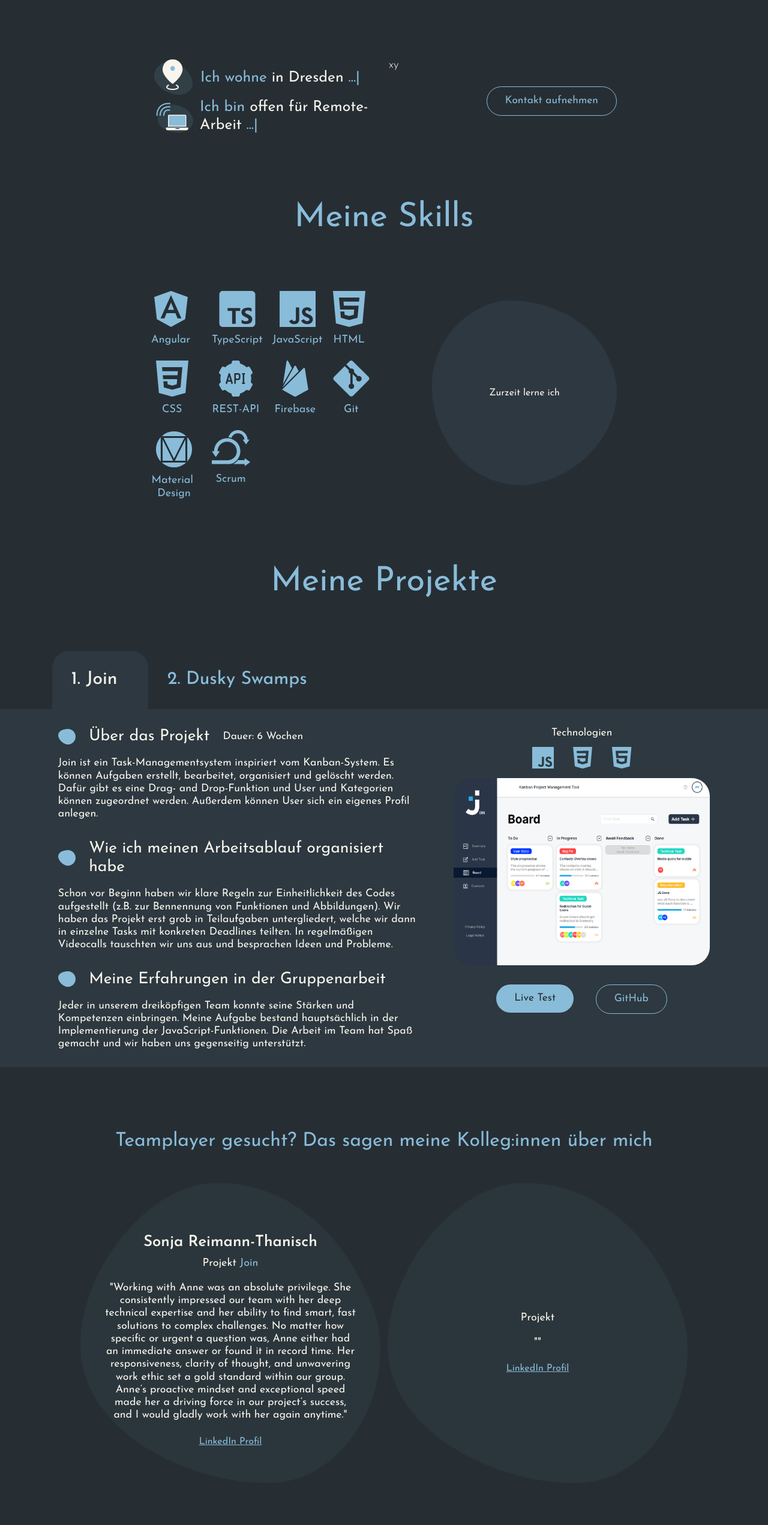
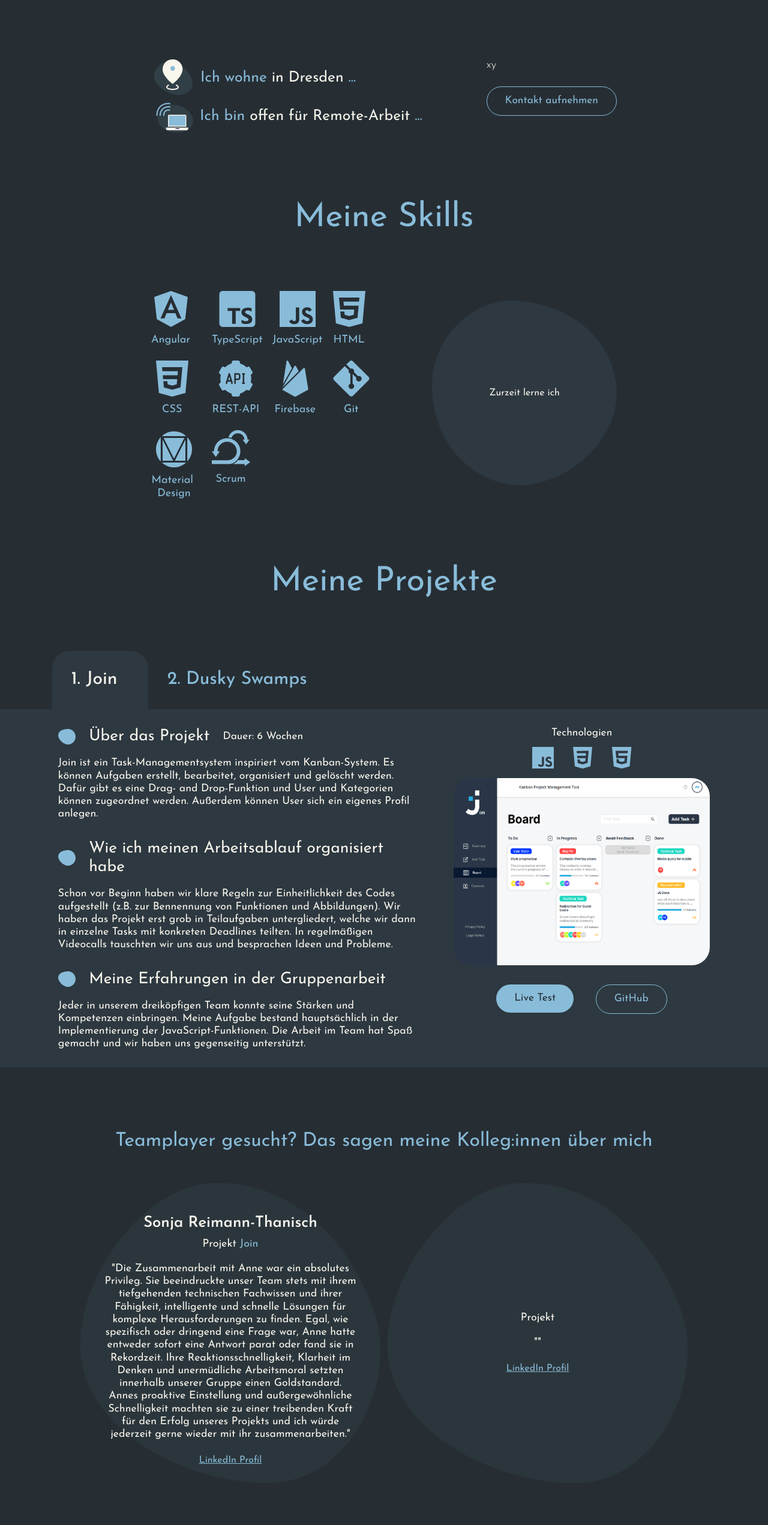
Before and after one commit to AnneVollmann/Anne-Vollmann-Portfolio, an Angular app: page / in a window 1280 px wide. Shown: the part 1004-3546 px from the top of the page at 60% size. Built offline with nearby package versions, Linux system fonts and the light colour scheme.

Commit message:
about-me-section: typing effect
( & missing reference-translation added)

```diff
--- a/src/app/main-content/about-me/about-me.html
+++ b/src/app/main-content/about-me/about-me.html
@@ -4,11 +4,11 @@
         <div class="location-types">
             <div>
                 <img src="assets/icons/location.png" alt="location">
-                <p><span>{{language == 'DE'? 'Ich wohne': 'I am'}} </span>{{language == 'DE'? 'in Dresden': 'located in Dresden'}} <span>...|</span></p>
+                <p><span>{{language == 'DE'? 'Ich wohne': 'I am'}} </span>{{language == 'DE'? 'in Dresden': 'located in Dresden'}} <span class="ellipsis">...</span></p>
             </div>
             <div>
                 <img src="assets/icons/remote.png" alt="remote">
-                <p><span>{{language == 'DE'? 'Ich bin': 'I am'}} </span>{{language == 'DE'? 'offen für Remote-Arbeit': 'open to work remote'}} <span>...|</span></p>
+                <p><span>{{language == 'DE'? 'Ich bin': 'I am'}} </span>{{language == 'DE'? 'offen für Remote-Arbeit': 'open to work remote'}} <span class="ellipsis">...</span></p>
             </div>
         </div>
         <article class="self-description">
--- a/src/app/main-content/about-me/about-me.scss
+++ b/src/app/main-content/about-me/about-me.scss
@@ -15,17 +15,27 @@ section {
     div {
         display: flex;
         align-items: center;
+        gap: 8px;
 
         p {
-            padding-left: 8px;
+            min-width: 0;
+            max-width: fit-content;
+            margin: 0 auto 0 0;
+            border-right: 2px solid var(--color-white);
+            overflow: hidden;
             font-size: calc(2.75rem - clamp(1.125rem, 1.7679rem + -0.7143vw, 1.625rem));
+            white-space: nowrap;
+            animation: typing 8s steps(40, end) infinite, blink-border 1s step-end infinite;
+        }
+
+        .ellipsis {
+            padding-right: 8px;
         }
     }
 }
 
 .self-description {
     max-width: 380px;
-    flex: 1;
     gap: 24px;
     display: flex;
     flex-direction: column;
@@ -38,8 +48,43 @@ section {
     a {
         width: fit-content;
         align-self: flex-end;
+
         a {
             color: var(--color-secondary);
         }
     }
 }
+
+@keyframes typing {
+    0% {
+        width: 0%;
+    }
+
+    50% {
+        width: 100%;
+    }
+
+    75% {
+        width: 100%;
+    }
+
+    90% {
+        width: 0%;
+    }
+
+    100% {
+        width: 0%;
+    }
+}
+
+@keyframes blink-border {
+
+    from,
+    to {
+        border-color: transparent;
+    }
+
+    50% {
+        border-color: var(--color-white);
+    }
+}
--- a/src/app/main-content/references/references.html
+++ b/src/app/main-content/references/references.html
@@ -6,7 +6,7 @@
             <p class="name">{{reference.name}}</p>
             <p class="project">{{language == 'DE'? 'Projekt': 'Project'}} <span>{{reference.project}}</span></p>
             <article class="quote">
-                "{{reference.quoteEn}}"
+                "{{language == 'DE'? reference.quoteDe: reference.quoteEn}}"
             </article>
             <a href="{{reference.linkedin}}" target="_blank" class="linkedin">{{language == 'DE'? 'LinkedIn Profil': 'LinkedIn Profile'}}</a>
         </div>
--- a/src/app/referencesdata.service.ts
+++ b/src/app/referencesdata.service.ts
@@ -11,7 +11,7 @@ export class ReferencesdataService {
         {
             name: 'Sonja Reimann-Thanisch',
             project: 'Join',
-            quoteDe: '',
+            quoteDe: 'Die Zusammenarbeit mit Anne war ein absolutes Privileg. Sie beeindruckte unser Team stets mit ihrem tiefgehenden technischen Fachwissen und ihrer Fähigkeit, intelligente und schnelle Lösungen für komplexe Herausforderungen zu finden. Egal, wie spezifisch oder dringend eine Frage war, Anne hatte entweder sofort eine Antwort parat oder fand sie in Rekordzeit. Ihre Reaktionsschnelligkeit, Klarheit im Denken und unermüdliche Arbeitsmoral setzten innerhalb unserer Gruppe einen Goldstandard. Annes proaktive Einstellung und außergewöhnliche Schnelligkeit machten sie zu einer treibenden Kraft für den Erfolg unseres Projekts und ich würde jederzeit gerne wieder mit ihr zusammenarbeiten.',
             quoteEn: 'Working with Anne was an absolute privilege. She consistently impressed our team with her deep technical expertise and her ability to find smart, fast solutions to complex challenges. No matter how specific or urgent a question was, Anne either had an immediate answer or found it in record time. Her responsiveness, clarity of thought, and unwavering work ethic set a gold standard within our group. Anne’s proactive mindset and exceptional speed made her a driving force in our project’s success, and I would gladly work with her again anytime.',
             linkedin: 'https://www.linkedin.com/in/sonja-reimann-thanisch-1574881b3/'
         },
```
